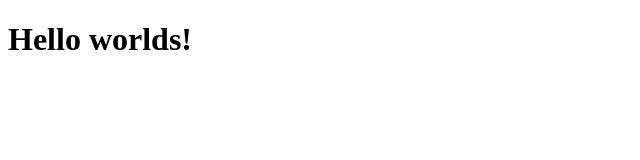
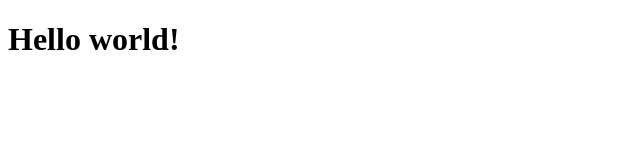
Before and after one commit to RostotskiyKirill/gitTest, a plain HTML site: page index.html in a window 1280 px wide. Shown: the full height of the page, 0-640 px from the left. Drawn offline with Linux system fonts and the light colour scheme.

Commit message:
new commit

```diff
--- a/index.html
+++ b/index.html
@@ -7,7 +7,7 @@
     <title>Git</title>
 </head>
 <body>
-    <h1>Hello worlds!</h1>
+    <h1>Hello world!</h1>
     <!-- git init - инициализируем гит в проекте, чтобы он "следил" за изменениями на проекте
     git config --local user.name "Kirill" - делаем изменения в гит локальными под одним юзером
     git config --local user.email kk@mail.ru - добавили почту
@@ -16,6 +16,9 @@
     git status смотрим состояние
     git commit -a -m"наименование изменений без пробела" Добавили все изменения
     git log - для просмотра какие commit были
-    Q - выход из просмотра логов -->
+    Q - выход из просмотра логов
+    git remote add origin https://github.com/RostotskiyKirill/gitTest.git Добавляем удаленный репозиторий на ГитХаб
+    git branch -M main - ветка main
+    git push -u origin main кладем все в ветку main-->
 </body>
 </html>
```
